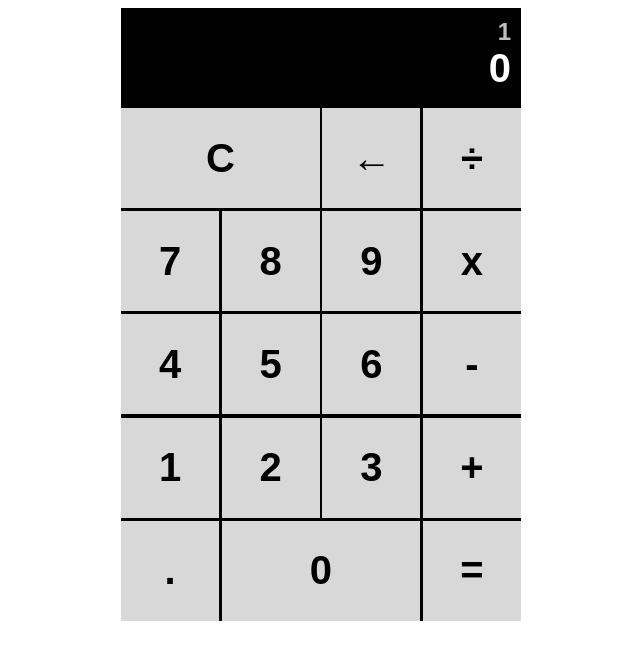
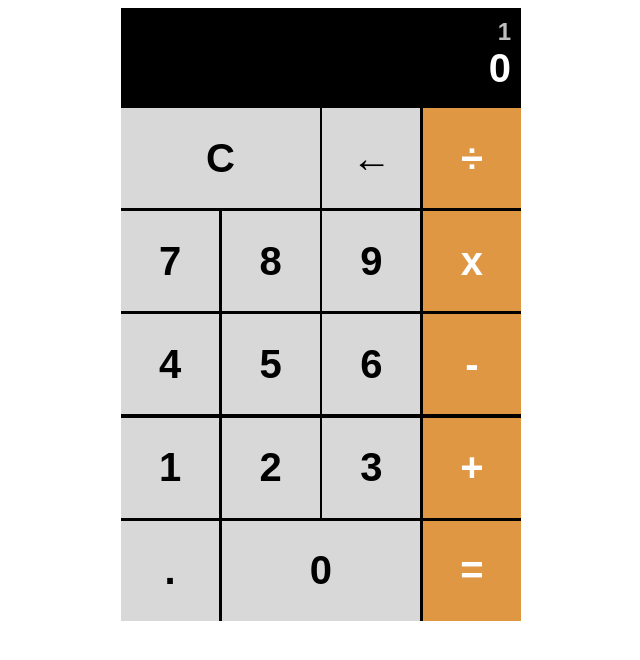
Before and after one commit to kitsana13428/Calculator, a plain HTML site: page index.html in a window 1280 px wide. Shown: the whole page, without its empty margins (319-959 px from the left). Drawn offline with Linux system fonts and the light colour scheme.

Commit message:
UI Calculator
CSS

```diff
--- a/style.css
+++ b/style.css
@@ -49,6 +49,23 @@
     cursor: pointer;
 }
 
+.calc_btn:hover {
+    background-color: #ebebeb;
+}
+
+.calc_btn:active {
+    background-color: #bbbcbe;
+}
+
+.calc_btn:last-child {
+    background-color: #df9744;
+    color: #fff;
+}
+
+.calc_btn:last-child:hover {
+    background-color: #dfb07e;
+}
+
 .double {
     flex-basis: 49.7%;
 }
```
